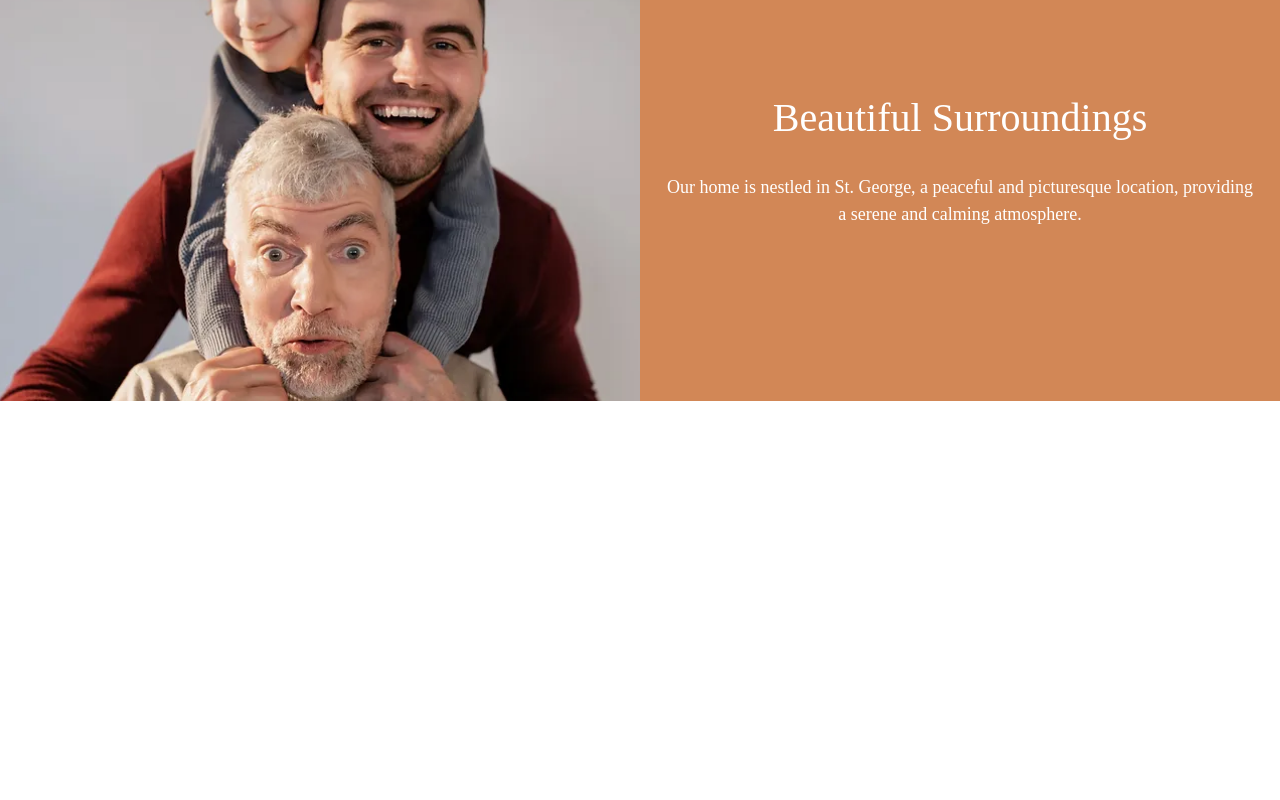
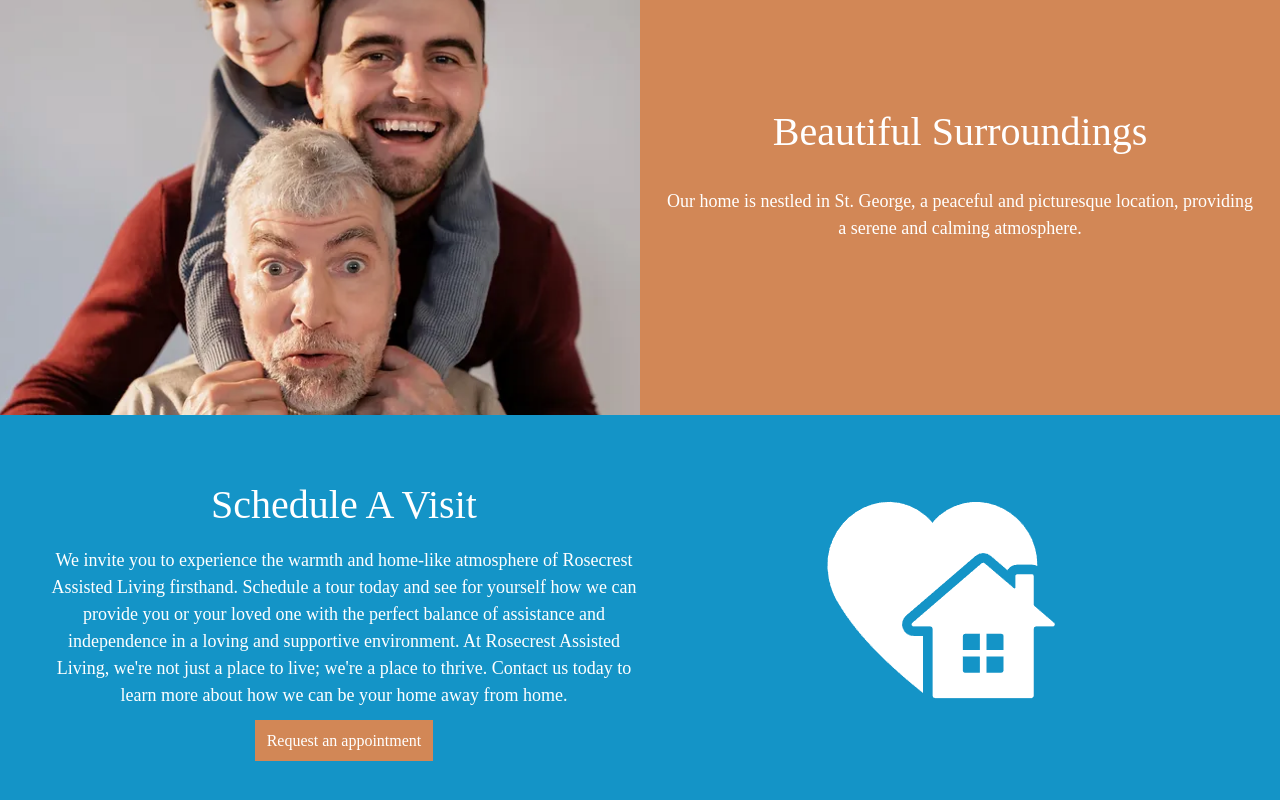
Before and after one commit to RysonShalvis/RoseCrest-Website, a React (Vite) app: page / in a window 1280 px wide. Shown: the part 5137-5937 px from the top of the page. Before the commit the page ends 5541 px from the top, so only its background shows below. Built offline with nearby package versions, Linux system fonts and the light colour scheme.

Commit message:
add schedule a visit section

```diff
--- a/src/components/LandingPage.jsx
+++ b/src/components/LandingPage.jsx
@@ -13,6 +13,7 @@
 import splitImageSeven from "../media/section-seven-image.webp";
 import Button from "./Button";
 import Card from "./Card";
+import logo from "../media/rosecrest-logo.png";
 
 const LandingPage = () => {
   const sectionOneTitle =
@@ -116,7 +117,9 @@
         </Card>
         <img src={cardImage} />
       </div>
-      <Banner>What Makes US Special?</Banner>
+      <Banner>
+        <p>What Makes US Special?</p>
+      </Banner>
       <SplitImageSection
         title="Personalized Care Plans"
         image={splitImageFour}
@@ -151,6 +154,28 @@
           location, providing a serene and calming atmosphere.
         </p>
       </SplitImageSection>
+      <Banner>
+        <div className="banner-container">
+          <div className="banner-text-section">
+            <h2>Schedule A Visit</h2>
+            <p>
+              We invite you to experience the warmth and home-like atmosphere of
+              Rosecrest Assisted Living firsthand. Schedule a tour today and see
+              for yourself how we can provide you or your loved one with the
+              perfect balance of assistance and independence in a loving and
+              supportive environment. At Rosecrest Assisted Living, we&apos;re
+              not just a place to live; we&apos;re a place to thrive. Contact us
+              today to learn more about how we can be your home away from home.
+            </p>
+            <div className="button-container">
+              <Button buttonColor="primary-color">Request an appointment</Button>
+            </div>
+          </div>
+          <div className="image-container">
+            <img src={logo} />
+          </div>
+        </div>
+      </Banner>
     </div>
   );
 };
--- a/src/scss/_button.scss
+++ b/src/scss/_button.scss
@@ -8,7 +8,7 @@
 
   &.primary-color {
     background-color: $primaryColor;
-    color: $tertiaryColor !important;
+    color: $secondaryColor !important;
   }
 
   &.secondary-color {
--- a/src/scss/_landing-page.scss
+++ b/src/scss/_landing-page.scss
@@ -73,4 +73,32 @@
       }
     }
   }
+
+  .banner-container {
+    display: flex;
+
+    .banner-text-section {
+      text-align: center;
+      width: 50%;
+
+      h2 {
+        font-size: $mediumFont;
+        line-height: 1.5em;
+      }
+
+      p {
+        font-size: $xsFont;
+        line-height: 1.5em;
+      }
+
+      .button-container {
+        padding: 24px;
+      }
+    }
+
+    .image-container {
+      text-align: center;
+      width: 50%;
+    }
+  }
 }
```
